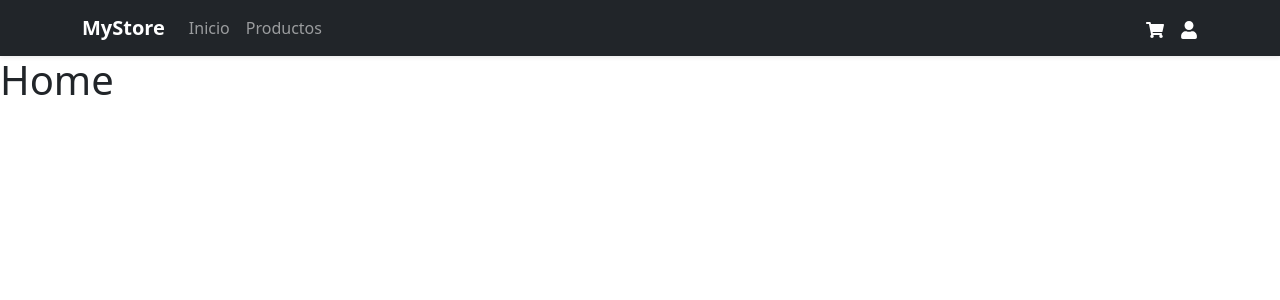
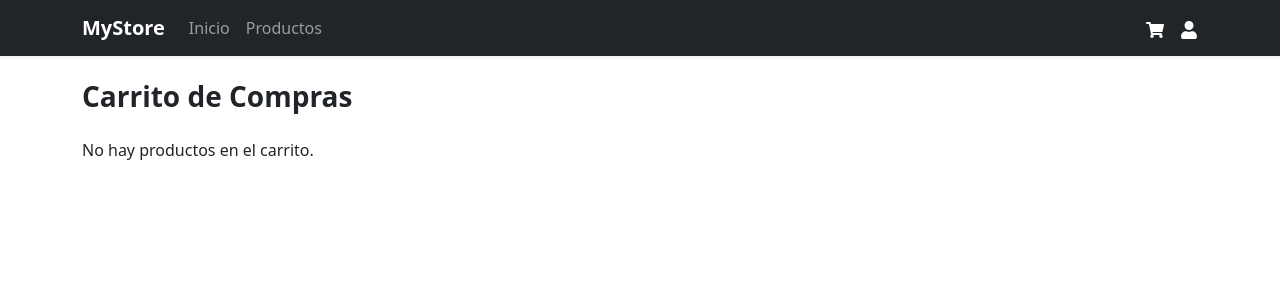
Before and after one commit to BautistaCasanas/TPO_APIS, a React (Vite) app in the folder tpo-apis-uade-react/: page /carrito in a window 1280 px wide. Shown: the top 300 px of the page. Built offline with nearby package versions, Linux system fonts and the light colour scheme.

Commit message:
WIP: Cart

```diff
--- a/tpo-apis-uade-react/src/App.jsx
+++ b/tpo-apis-uade-react/src/App.jsx
@@ -1,6 +1,7 @@
 import {Routes, Route} from "react-router-dom";
 import Home from "./pages/Home";
 import Productos from "./pages/Productos";
+import Cart from "./pages/Cart";
 import {CartProvider} from "./Context/CartContext";
 
 function App() {
@@ -13,7 +14,7 @@ function App() {
               <Route path="/" element={<Home/>} />
               <Route path="/home" element={<Home/>} />
               <Route path="/productos" element={<Productos/>} />
-              <Route path="/carrito" element={<Home/>} />
+              <Route path="/carrito" element={<Cart/>} />
               <Route path="/perfil" element={<Home/>} />
           </Routes>
         </CartProvider>
--- a/tpo-apis-uade-react/src/Components/Navbar/Navbar.jsx
+++ b/tpo-apis-uade-react/src/Components/Navbar/Navbar.jsx
@@ -58,9 +58,8 @@ const Navbar = () => {
                         </Link>
 
                         {cartCount > 0 && (
-                                <span className="position-absolute top-0 start-100 translate-middle badge rounded-pill bg-danger">
+                                <span className="position-absolute top-0 start-50 translate-middle badge rounded-pill bg-danger">
                                     {cartCount}
-                                    {/* <span className="visually-hidden">unread messages</span> */}
                                 </span>
                             )}
 
--- a/tpo-apis-uade-react/src/Context/CartContext.jsx
+++ b/tpo-apis-uade-react/src/Context/CartContext.jsx
@@ -18,9 +18,13 @@ export const CartProvider = ({ children }) => {
     };
 
     // Función para eliminar un item del carrito
-    const removeFromCart = (item) => {
-        setCart((prevCart) => prevCart.filter((cartItem) => cartItem.id !== item.id)); // Filtra el carrito para eliminar el item especificado
-    }
+    const removeFromCart = (id) => {
+        console.log("eliminando del carrito id:", id);
+        const updatedCart = cart.filter((cartItem) => cartItem.id !== id);
+        setCart(updatedCart); // Actualiza el estado del carrito eliminando el item
+        saveLocalStorage('cart', updatedCart); // Guarda el carrito actualizado en el localStorage
+    };
+
 
     // Función para obtener el carrito del localStorage
     const getCart = () => {
@@ -29,7 +33,7 @@ export const CartProvider = ({ children }) => {
     }
 
     const getCartCount = () => {
-        return cart.reduce((acc, item) => acc + 1, 0); // Devuelve la cantidad total de items en el carrito
+        return getCart().reduce((acc, item) => acc + 1, 0); // Devuelve la cantidad total de items en el carrito
     }
 
     return (
--- a/tpo-apis-uade-react/src/pages/Cart.jsx
+++ b/tpo-apis-uade-react/src/pages/Cart.jsx
@@ -1,13 +1,68 @@
-import React from 'react';
+import React, { useContext } from 'react';
+import { CartContext } from '../Context/CartContext';
+import Navbar from '../Components/Navbar/Navbar';
 
 const Cart = () => {
+    const { getCart,removeFromCart } = useContext(CartContext);
+    const cart = getCart();
 
-
-
-
+    // const handleQuantityChange = (item, delta) => {
+    //     const newQuantity = item.quantity + delta;
+    //     if (newQuantity > 0) {
+    //         updateQuantity(item.id, newQuantity);
+    //     }
+    // };
 
     return (
-        <></>
+        <>
+            <Navbar />
+
+            <div className="container my-4">
+            <h1 className="h3 fw-bold mb-4">Carrito de Compras</h1>
+            {cart.length === 0 ? (
+                <p>No hay productos en el carrito.</p>
+            ) : (
+                cart.map((item, index) => (
+                    <div key={index} className="d-flex justify-content-between align-items-center border-bottom py-3">
+                        <div className="d-flex align-items-center">
+                            <img
+                                src={item.image}
+                                alt={item.title}
+                                className="me-3"
+                                style={{ width: '60px', height: '60px', objectFit: 'contain' }}
+                            />
+                            <div>
+                                <h5 className="mb-1">{item.title}</h5>
+                                <div className="text-primary small">
+                                    <button onClick={() => removeFromCart(item.id)} className="btn btn-link btn-sm p-0 me-3">Eliminar</button>
+                                    {/* <button className="btn btn-link btn-sm p-0 me-3">Guardar</button>
+                                    <button className="btn btn-link btn-sm p-0">Comprar ahora</button> */}
+                                </div>
+                            </div>
+                        </div>
+
+                        {/* <div className="d-flex align-items-center">
+                            <button
+                                className="btn btn-outline-secondary btn-sm me-2"
+                                onClick={() => handleQuantityChange(item, -1)}
+                            >−</button>
+                            <span>{item.quantity}</span>
+                            <button
+                                className="btn btn-outline-secondary btn-sm ms-2"
+                                onClick={() => handleQuantityChange(item, 1)}
+                            >+</button>
+                        </div> */}
+
+                        <div className="ms-4 fw-semibold">
+                            {/* ${ (item.price * item.quantity).toLocaleString() } */}
+                            $ {item.price}
+                        </div>
+                    </div>
+                ))
+            )}
+        </div>
+
+        </>
     );
 };
 
```
